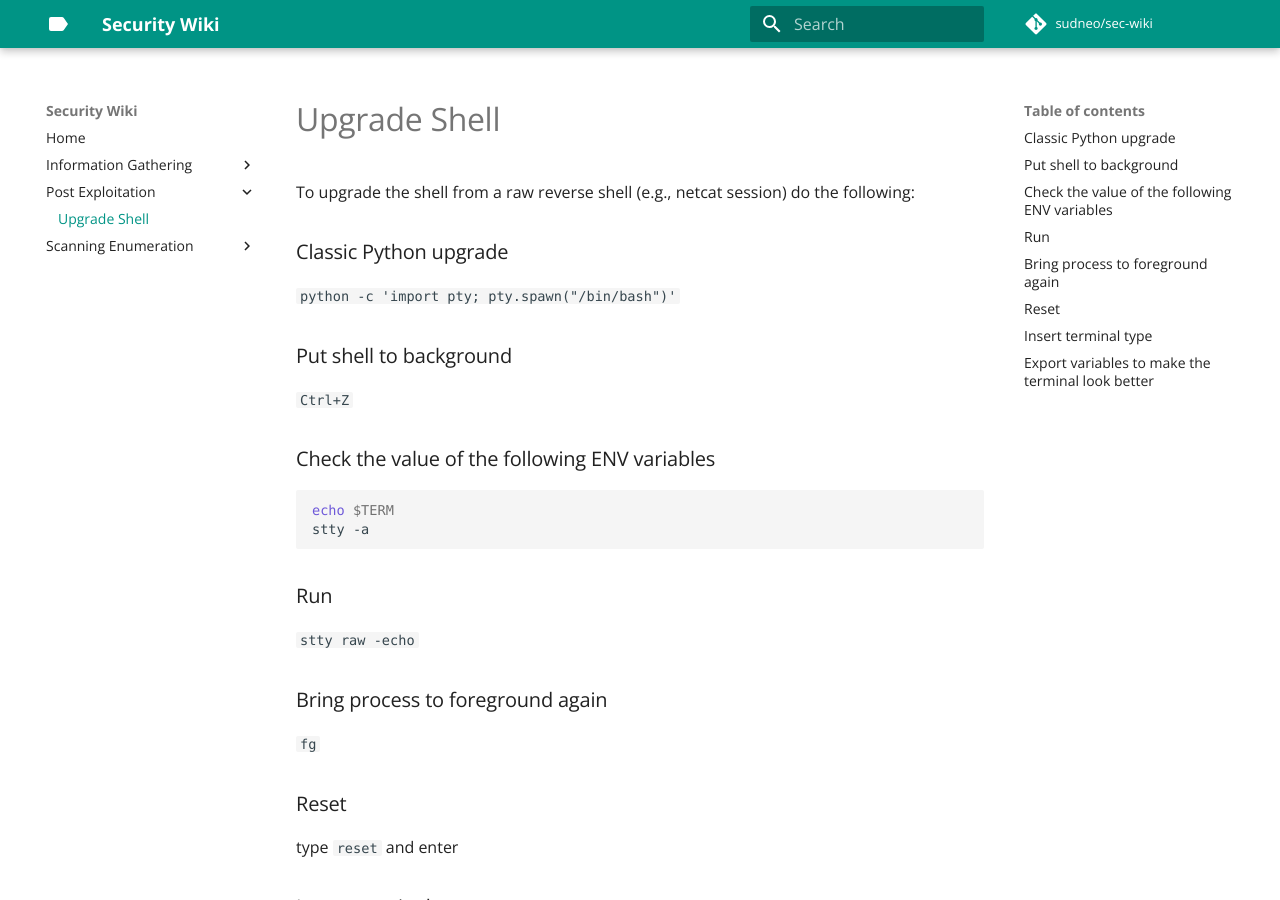
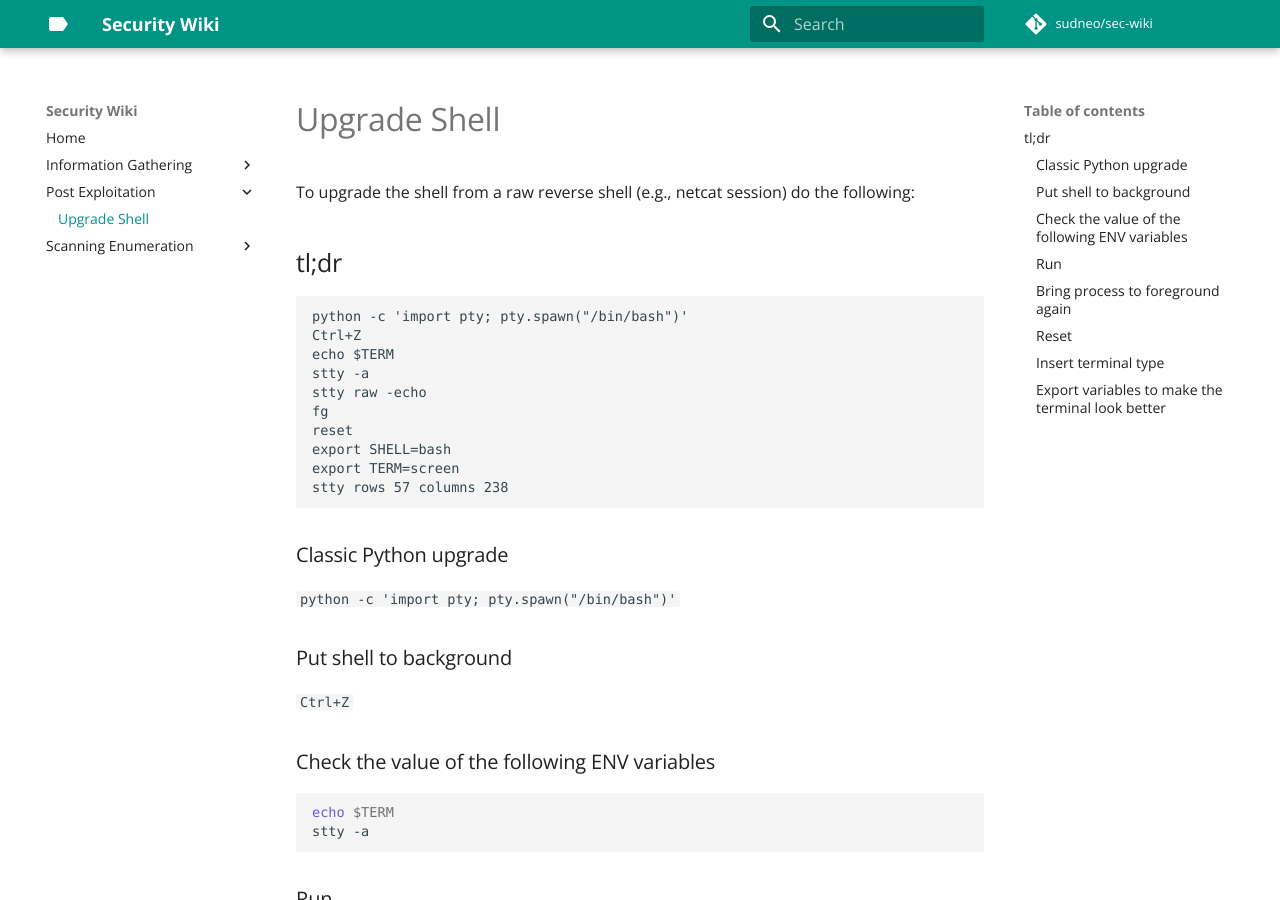
Before and after one commit to Sudneo/sec-wiki, an MkDocs documentation site: the page built from docs/Post-Exploitation/Upgrade_Shell.md, in a window 1280 px wide and 900 px high. Built offline with MkDocs 1.6.1 and Material for MkDocs 9.7.7, drawn with Linux system fonts in a browser that asks for light colours; some web fonts are replaced; comment, search, counter and statistics services are not loaded.

Commit message:
Adds copy/paste friendly shell upgrade block

````diff
--- a/docs/Post-Exploitation/Upgrade_Shell.md
+++ b/docs/Post-Exploitation/Upgrade_Shell.md
@@ -1,4 +1,19 @@
 To upgrade the shell from a raw reverse shell (e.g., netcat session) do the following:
+
+## tl;dr
+
+```
+python -c 'import pty; pty.spawn("/bin/bash")'
+Ctrl+Z
+echo $TERM
+stty -a
+stty raw -echo
+fg
+reset
+export SHELL=bash
+export TERM=screen
+stty rows 57 columns 238
+```
 
 ### Classic Python upgrade
 
````
